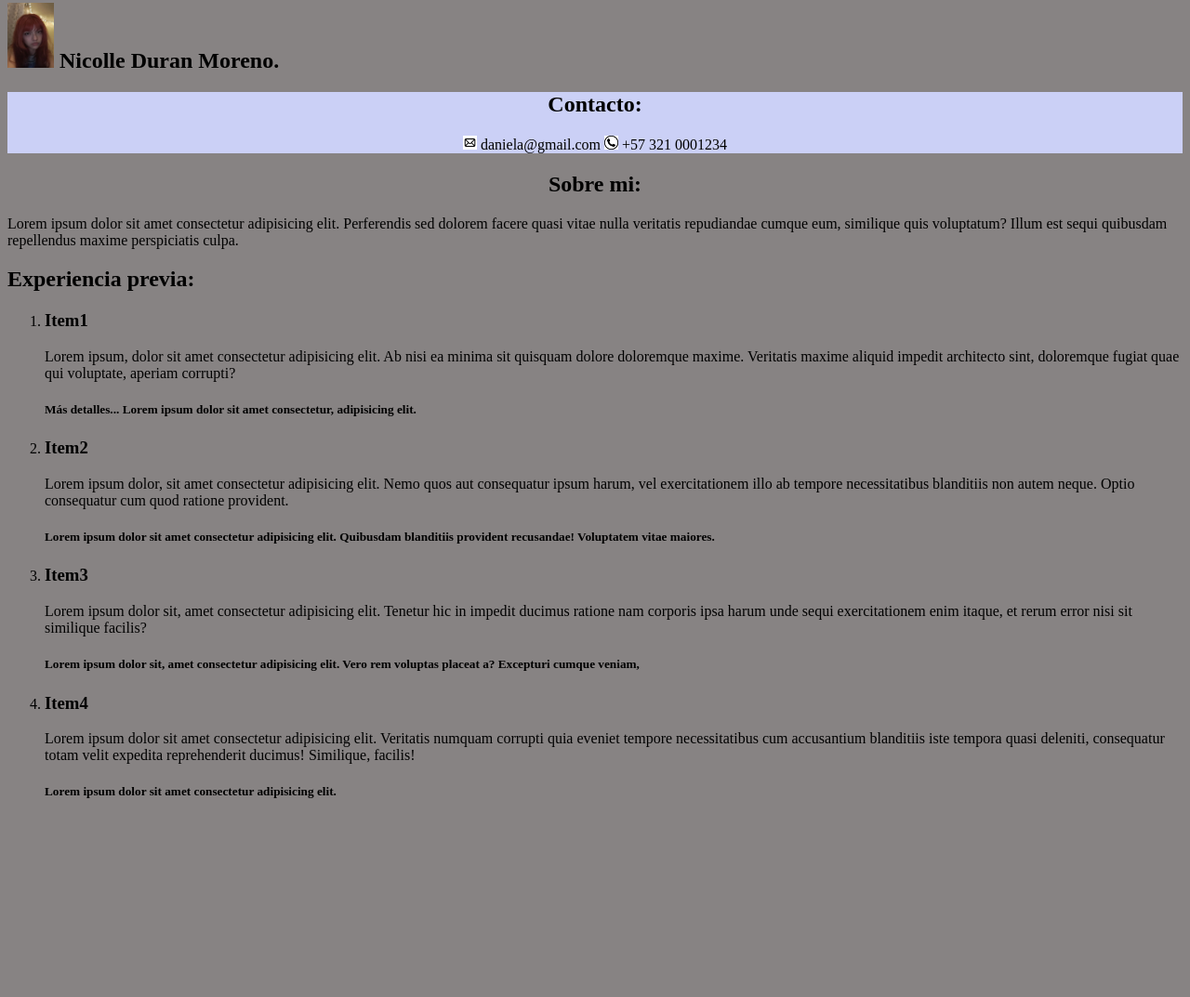
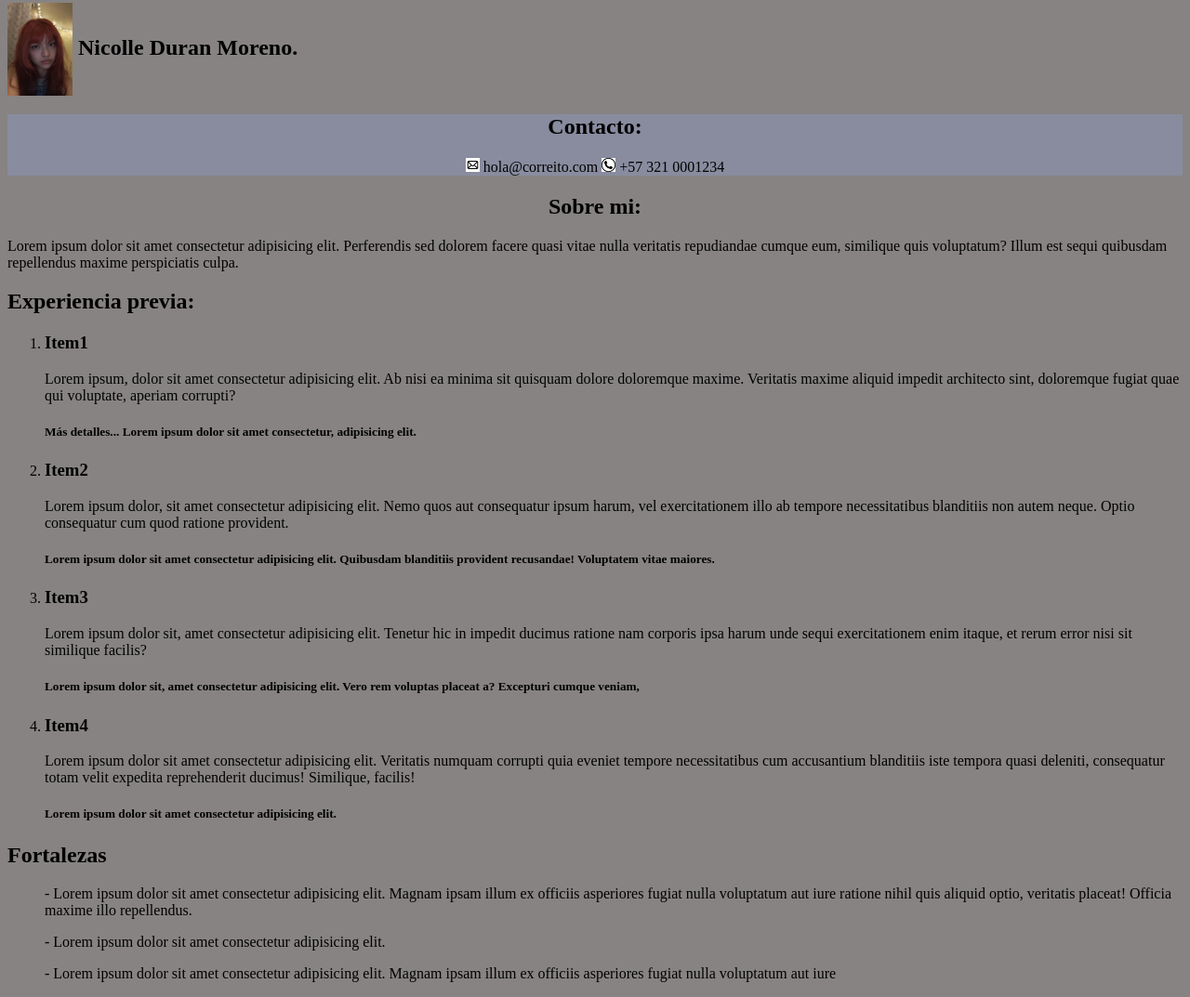
Before and after one commit to BalamSaram/hoja_d_vida, a plain HTML site: page index.html in a window 1280 px wide. Shown: the part 77-1150 px from the top of the page at 93% size. Before the commit the page ends 960 px from the top, so only its background shows below. Drawn offline with Linux system fonts and the light colour scheme.

Commit message:
modificaciones

```diff
--- a/index.html
+++ b/index.html
@@ -7,15 +7,15 @@
 </head>
 <body style="background-color: rgb(135, 131, 131);">
     <h1>Hoja de vida</h1>
-    <h2>
-        <img src="yo.jpeg" alt="imagen personal" height="70px" width="50px"> Nicolle Duran Moreno.
+    <h2 >
+        <img src="yo.jpeg" alt="imagen personal" height="100px" width="70px"align="center"> Nicolle Duran Moreno.
     </h2>
 
 
-    <section style="background-color: rgb(203, 208, 246);" align="center">
+    <section style="background-color: rgb(137, 140, 159);" align="center">
         <h2>Contacto:</h2>
         <p>
-            <img src="mail.png" alt="icono de mail" height="15px" width="15px"> daniela@gmail.com              <img src="contactotel.jpeg" alt="icono de telefono" height="15px" width="15px"> +57 321 0001234
+            <img src="mail.png" alt="icono de mail" height="15px" width="15px"> hola@correito.com              <img src="contactotel.jpeg" alt="icono de telefono" height="15px" width="15px"> +57 321 0001234
         </p>
     </section>
 
@@ -33,5 +33,12 @@
             <li><h3>Item4</h3> Lorem ipsum dolor sit amet consectetur adipisicing elit. Veritatis numquam corrupti quia eveniet tempore necessitatibus cum accusantium blanditiis iste tempora quasi deleniti, consequatur totam velit expedita reprehenderit ducimus! Similique, facilis! <h5>Lorem ipsum dolor sit amet consectetur adipisicing elit.</h5></li>
         </ol>
     </section>
+
+    <section>
+        <h2>Fortalezas</h2>
+        <ol>- Lorem ipsum dolor sit amet consectetur adipisicing elit. Magnam ipsam illum ex officiis asperiores fugiat nulla voluptatum aut iure ratione nihil quis aliquid optio, veritatis placeat! Officia maxime illo repellendus.</ol>
+        <ol>- Lorem ipsum dolor sit amet consectetur adipisicing elit.</ol>
+        <ol>- Lorem ipsum dolor sit amet consectetur adipisicing elit. Magnam ipsam illum ex officiis asperiores fugiat nulla voluptatum aut iure </ol>
+    </section>
 </body>
 </html>
```
